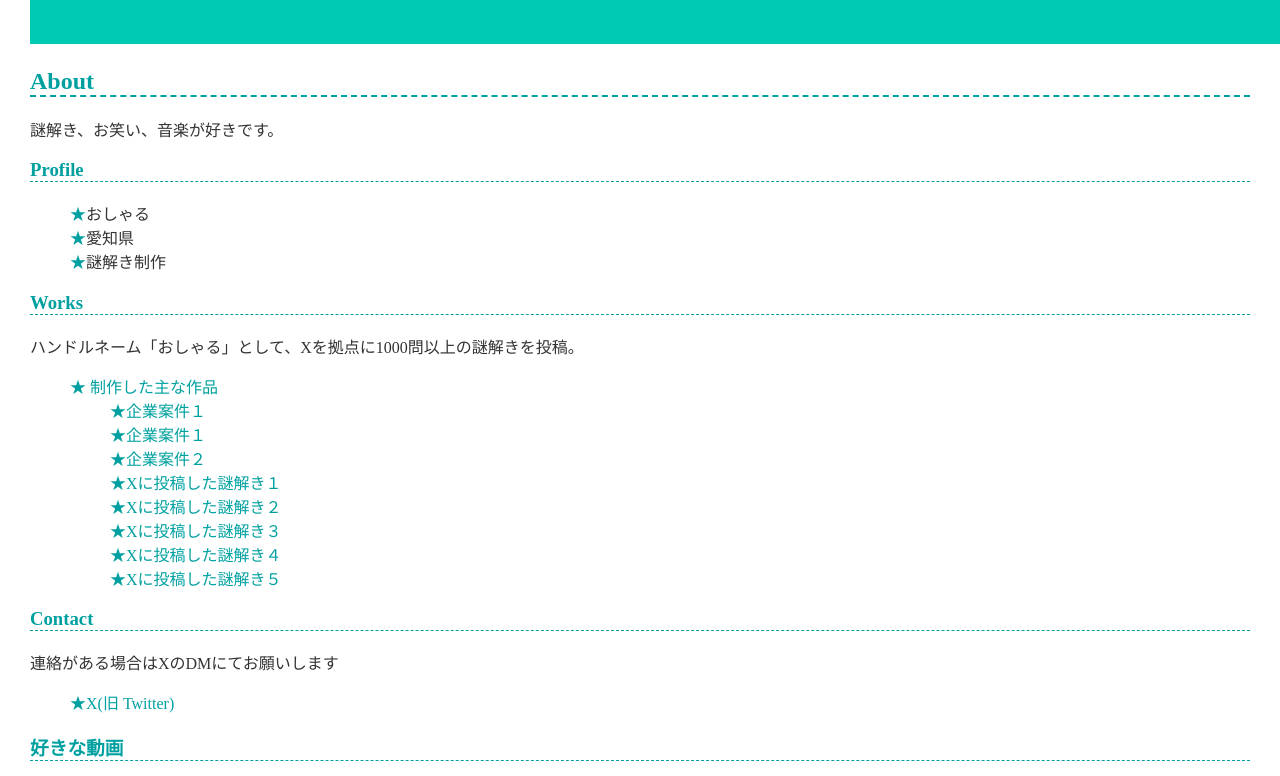
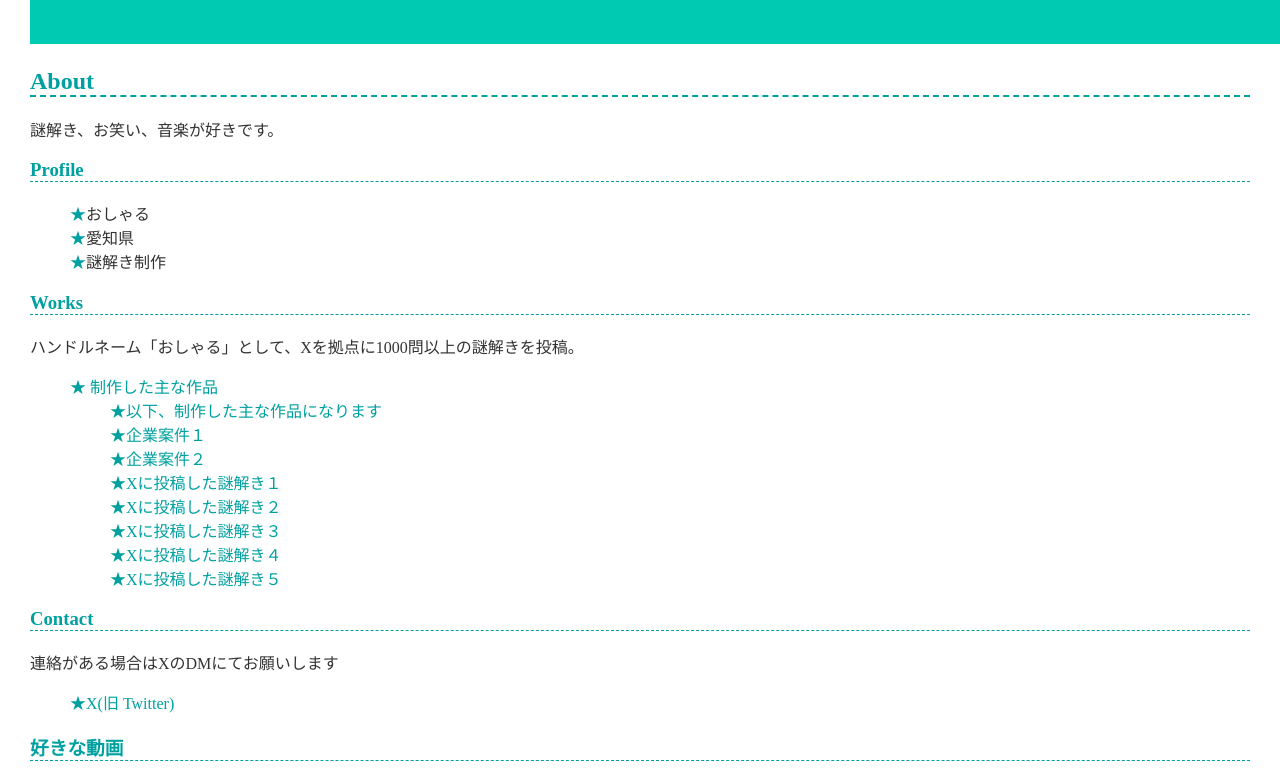
Before and after one commit to Ashura239/Ashura239.github.io, a plain HTML site: page index.html in a window 1280 px wide. Shown: the part 2126-2902 px from the top of the page. Drawn offline with Linux system fonts and the light colour scheme; grey boxes are pictures that could not be loaded.

```diff
--- a/index.html
+++ b/index.html
@@ -29,7 +29,7 @@
       <li>
         制作した主な作品
         <ul>
-          <li><a href="https://x.com/LINEMO_official/status/1907629173440733247">企業案件１</a></li>
+          <li><a href="https://x.com/LINEMO_official/status/1907629173440733247">以下、制作した主な作品になります</a></li>
           <li><a href="https://x.com/LINEMO_official/status/1907629173440733247">企業案件１</a></li>
           <li><a href="https://x.com/Osharu_nazo1202/status/1965386579759038706">企業案件２</a></li>
           <li><a href="https://x.com/Osharu_nazo1202/status/2060693094786556377">Xに投稿した謎解き１</a></li>
```
